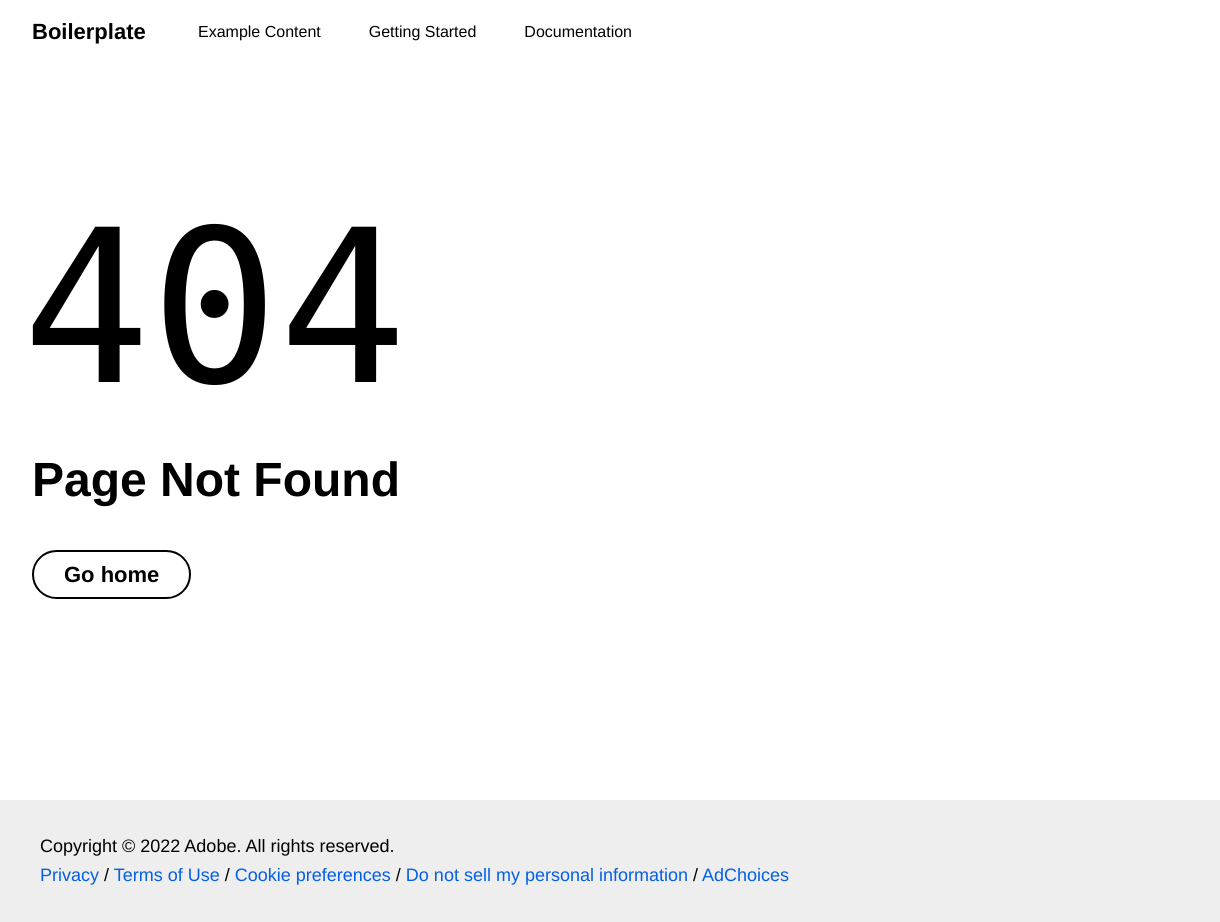
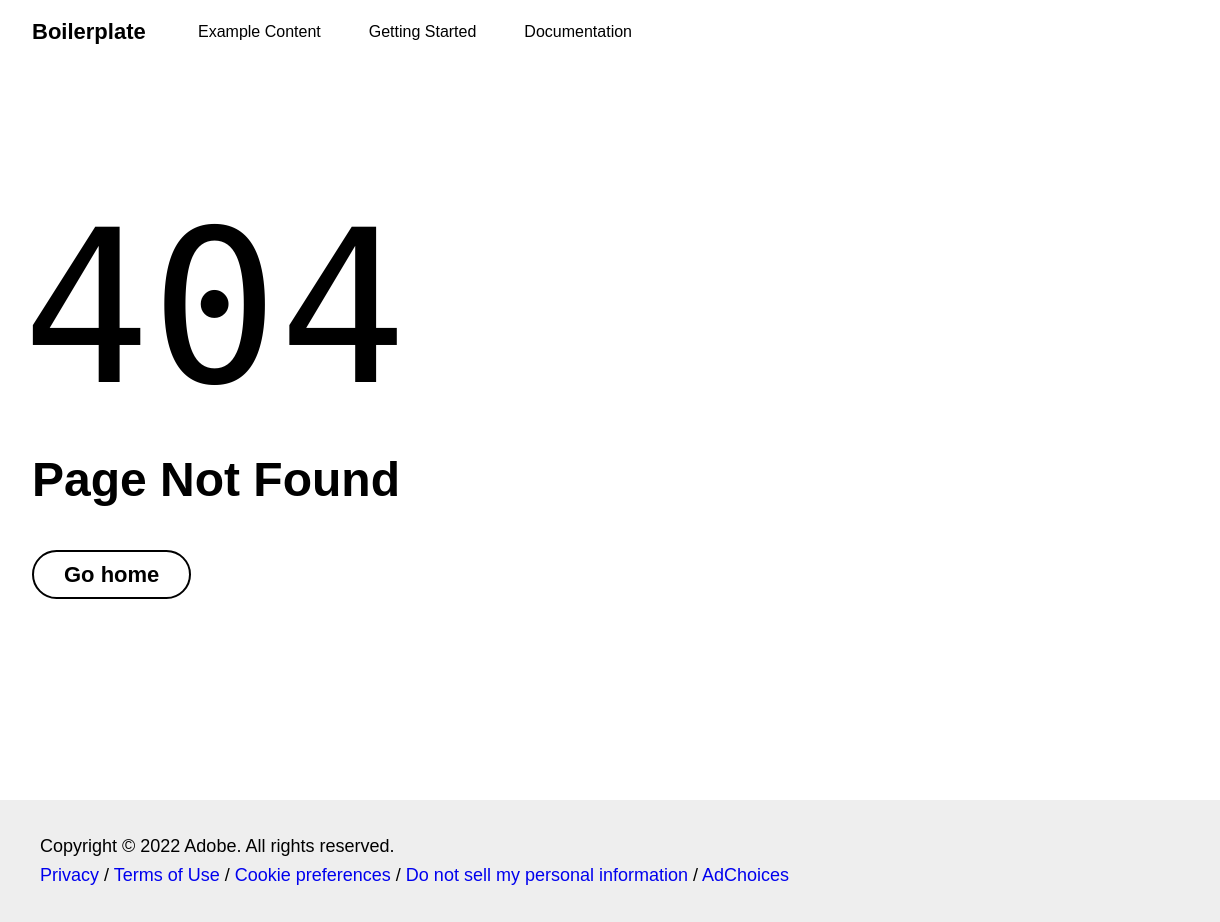
Before and after one commit to kmurugulla/grand-hotel, a website with bundled scripts: page 404.html in a window 1280 px wide. Shown: the full height of the page, 0-1220 px from the left. Built offline with nearby package versions, Linux system fonts and the light colour scheme; files whose address does not match are found by name.

```diff
--- a/styles/styles.css
+++ b/styles/styles.css
@@ -12,15 +12,15 @@
 
  :root {
   /* colors */
-  --link-color: #035fe6;
-  --link-hover-color: #136ff6;
+  --link-color: #0000ee;
+  --link-hover-color: #0000ee;
   --background-color: #fff;
   --overlay-background-color: #eee;
   --highlight-background-color: #ccc;
   --text-color: #000;
 
   /* fonts */
-  --body-font-family: 'helvetica neue', helvetica, ubuntu, roboto, noto, sans-serif;
+  --body-font-family: Montserrat, sans-serif;
   --heading-font-family: var(--body-font-family);
   --fixed-font-family: 'Roboto Mono', menlo, consolas, 'Liberation Mono', monospace;
 
@@ -30,12 +30,12 @@
   --body-font-size-xs: 14px;
 
   /* heading sizes */
-  --heading-font-size-xxl: 48px;
-  --heading-font-size-xl: 40px;
-  --heading-font-size-l: 32px;
-  --heading-font-size-m: 24px;
-  --heading-font-size-s: 20px;
-  --heading-font-size-xs: 18px;
+  --heading-font-size-xxl: 20px;
+  --heading-font-size-xl: 15px;
+  --heading-font-size-l: 11.7px;
+  --heading-font-size-m: 10px;
+  --heading-font-size-s: 9px;
+  --heading-font-size-xs: 9px;
 
   /* nav height */
   --nav-height: 64px;
```
Also changed, not shown: styles/fav.ico (added).
